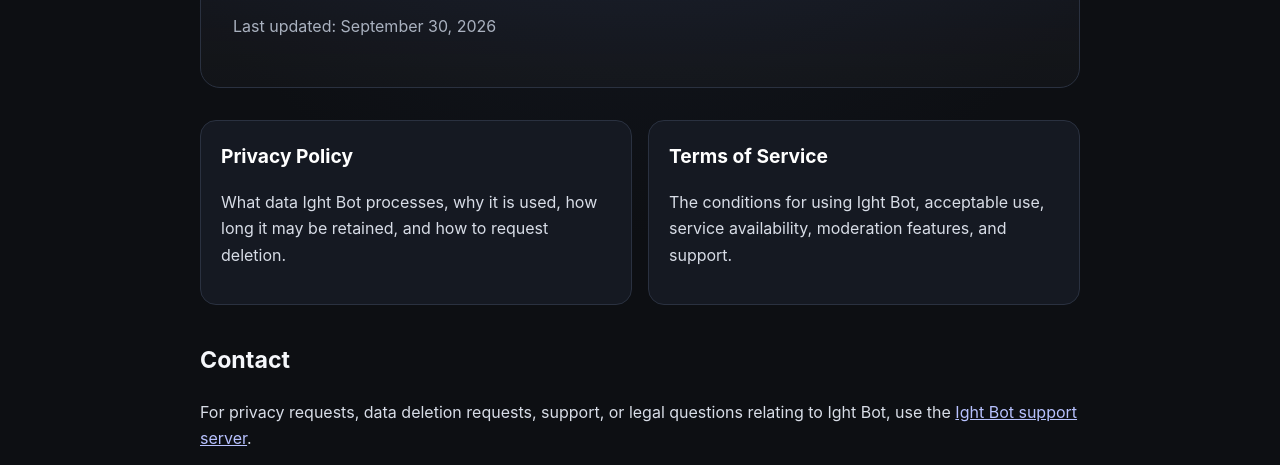
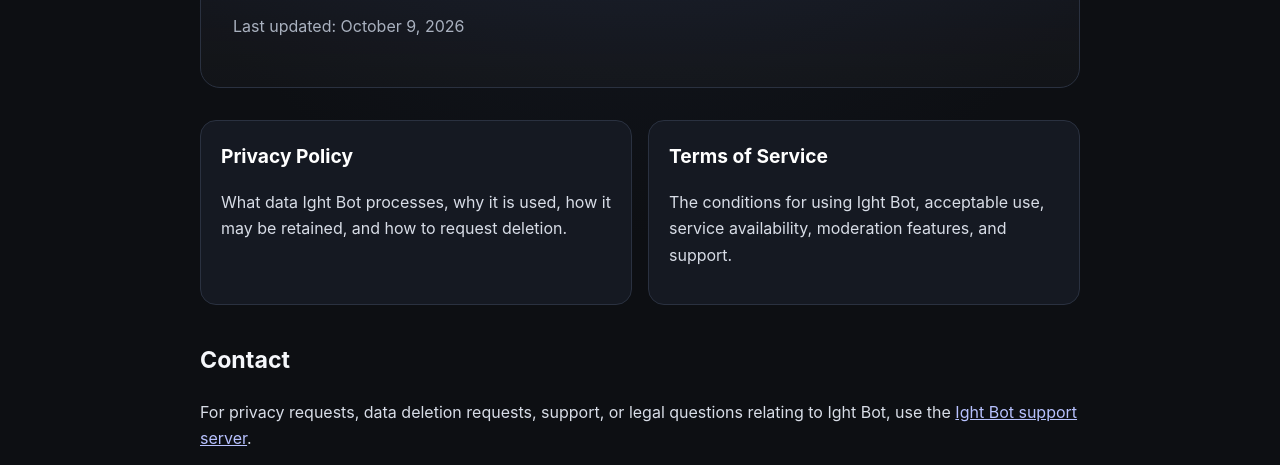
Before and after one commit to MAJ-TT/MAJ-TT, a plain HTML site: page ight-bot/index.html in a window 1280 px wide. Shown: the part 307-772 px from the top of the page. Drawn offline with Linux system fonts and the light colour scheme.

Commit message:
docs: align Ight Bot legal pages with production

```diff
--- a/ight-bot/index.html
+++ b/ight-bot/index.html
@@ -23,13 +23,13 @@
     <div class="eyebrow">Legal & privacy</div>
     <h1>Ight Bot</h1>
     <p>Public legal information for the Ight Discord bot. These documents describe how the bot handles Discord data and the rules that apply when using it.</p>
-    <p class="meta">Last updated: September 30, 2026</p>
+    <p class="meta">Last updated: October 9, 2026</p>
   </section>
 
   <section class="cards" aria-label="Legal documents">
     <a class="card" href="privacy.html">
       <h2>Privacy Policy</h2>
-      <p>What data Ight Bot processes, why it is used, how long it may be retained, and how to request deletion.</p>
+      <p>What data Ight Bot processes, why it is used, how it may be retained, and how to request deletion.</p>
     </a>
     <a class="card" href="terms.html">
       <h2>Terms of Service</h2>
```
